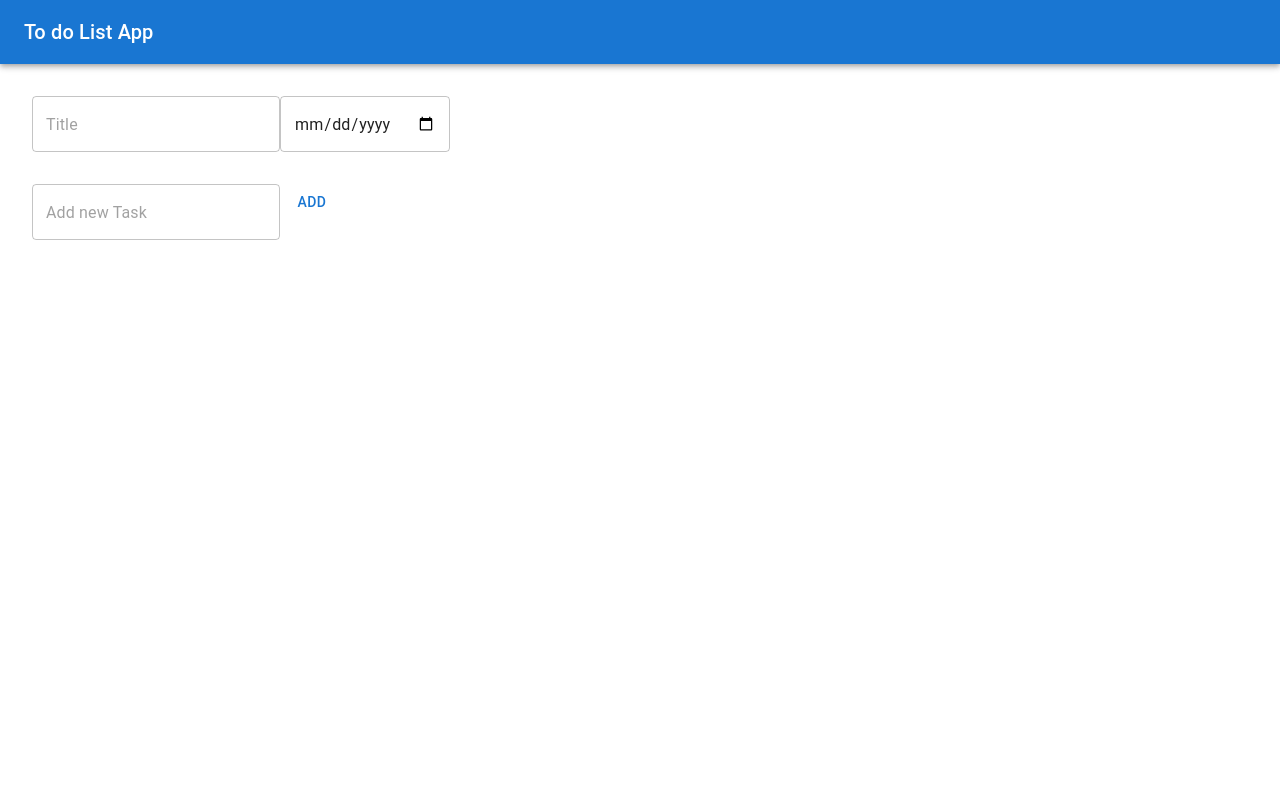
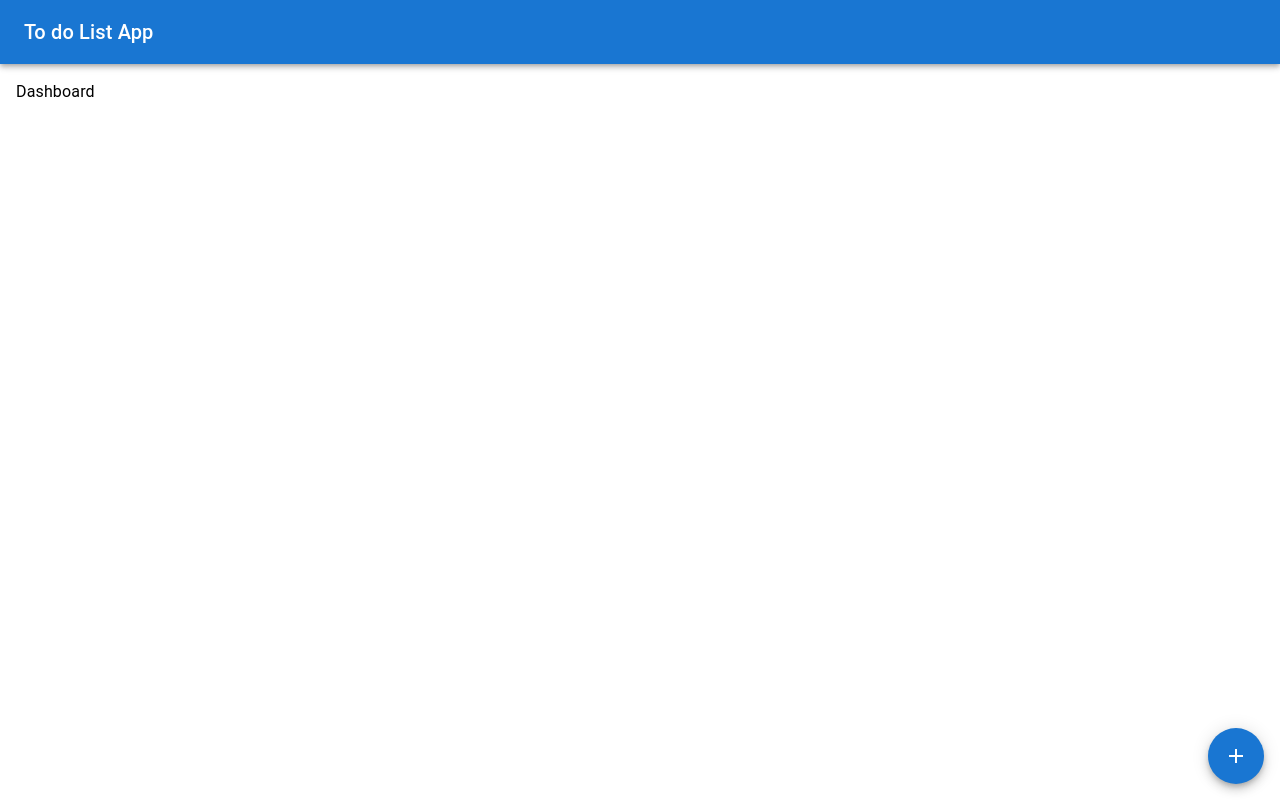
Before and after one commit to harrisonpepese/todo-list-react-typescript, a React (Create React App) app: page / in a window 1280 px wide. Built offline with nearby package versions, Linux system fonts and the light colour scheme.

Commit message:
alteração de estados

```diff
--- a/package.json
+++ b/package.json
@@ -5,6 +5,7 @@
   "dependencies": {
     "@emotion/react": "^11.10.5",
     "@emotion/styled": "^11.10.5",
+    "@mui/icons-material": "^5.10.14",
     "@mui/material": "^5.10.13",
     "@testing-library/jest-dom": "^5.16.5",
     "@testing-library/react": "^13.4.0",
@@ -16,6 +17,7 @@
     "dayjs": "^1.11.6",
     "react": "^18.2.0",
     "react-dom": "^18.2.0",
+    "react-router-dom": "^6.4.3",
     "react-scripts": "5.0.1",
     "typescript": "^4.8.4",
     "web-vitals": "^2.1.4"
@@ -43,5 +45,8 @@
       "last 1 firefox version",
       "last 1 safari version"
     ]
+  },
+  "devDependencies": {
+    "@types/react-router-dom": "^5.3.3"
   }
 }
--- a/src/App.tsx
+++ b/src/App.tsx
@@ -1,12 +1,29 @@
+import { useState } from "react";
 import "./App.css";
+import { TodoList } from "./entities/todoList";
 import MainLayout from "./layout/MainLayout";
 import CreateTodoList from "./pages/CreateTodoList";
 import Dashboard from "./pages/Dashboard";
+import { BrowserRouter as Router, Routes, Route, Link } from "react-router-dom";
 
 function App() {
+  const [list, setList] = useState<TodoList[]>([]);
+  const addToList = (value: TodoList) => {
+    setList([...list, value]);
+  };
   return (
     <MainLayout>
-      <CreateTodoList />
+      <Router>
+        <Routes>
+          <Route index element={<Dashboard list={list} />} />
+          <Route
+            path="/create"
+            element={
+              <CreateTodoList onSubmit={(item: TodoList) => addToList(item)} />
+            }
+          />
+        </Routes>
+      </Router>
     </MainLayout>
   );
 }
--- a/src/pages/CreateTodoList.tsx
+++ b/src/pages/CreateTodoList.tsx
@@ -14,7 +14,10 @@ import { TodoListItem } from "../components/createTodoList/TodoListItem";
 import { Task } from "../entities/task";
 import { TodoList } from "../entities/todoList";
 const emptyTask: Task = { done: false, description: "" };
-export default function CreateTodoList(props: { todoList?: TodoList }) {
+export default function CreateTodoList(props: {
+  todoList?: TodoList;
+  onSubmit: (data: TodoList) => void;
+}) {
   const [title, setTitle] = useState("");
   const [dueDate, setDueDate] = useState("");
   const [tasks, setTasks] = useState<Task[]>([]);
--- a/src/pages/Dashboard.tsx
+++ b/src/pages/Dashboard.tsx
@@ -1,60 +1,36 @@
-import { Typography, Box } from "@mui/material";
-import { useState } from "react";
+import { Typography, Box, Fab } from "@mui/material";
+import AddIcon from "@mui/icons-material/Add";
 import DashboardCard from "../components/dashboard/DashboardCard";
+import { TodoList } from "../entities/todoList";
+import { useNavigate } from "react-router-dom";
 
-export default function Dashboard(props: any) {
-  const [list, setList] = useState([
-    {
-      title: "Complete list",
-      dueDate: new Date("2022-11-20"),
-      tasks: [
-        {
-          description: "do it",
-          done: true,
-        },
-        {
-          description: "do that",
-          done: true,
-        },
-      ],
-    },
-    {
-      title: "In progress list",
-      dueDate: new Date("2022-11-20"),
-      tasks: [
-        {
-          description: "do it",
-          done: false,
-        },
-        {
-          description: "do that",
-          done: true,
-        },
-      ],
-    },
-    {
-      title: "expired",
-      dueDate: new Date("2022-11-10"),
-      tasks: [
-        {
-          description: "do it",
-          done: false,
-        },
-        {
-          description: "do that",
-          done: true,
-        },
-      ],
-    },
-  ]);
+export default function Dashboard(props: { list: TodoList[] }) {
+  const navigate = useNavigate();
+  const { list } = props;
+  const handleFabCLick = () => {
+    navigate("/create");
+  };
   return (
     <>
-      <Typography>Dashboard</Typography>
-      <Box display="flex">
-        {list.map((x, i) => (
-          <DashboardCard key={i} todoList={x} />
-        ))}
+      <Box position="relative">
+        <Typography>Dashboard</Typography>
+        <Box display="flex">
+          {list.map((x, i) => (
+            <DashboardCard key={i} todoList={x} />
+          ))}
+        </Box>
       </Box>
+      <Fab
+        color="primary"
+        sx={{
+          position: "absolute",
+          right: 16,
+          bottom: 16,
+        }}
+        onClick={() => handleFabCLick()}
+      >
+        <AddIcon />
+      </Fab>
     </>
   );
 }
```
Also changed, not shown: 1 other file (tests, documents, lock files or other folders).
